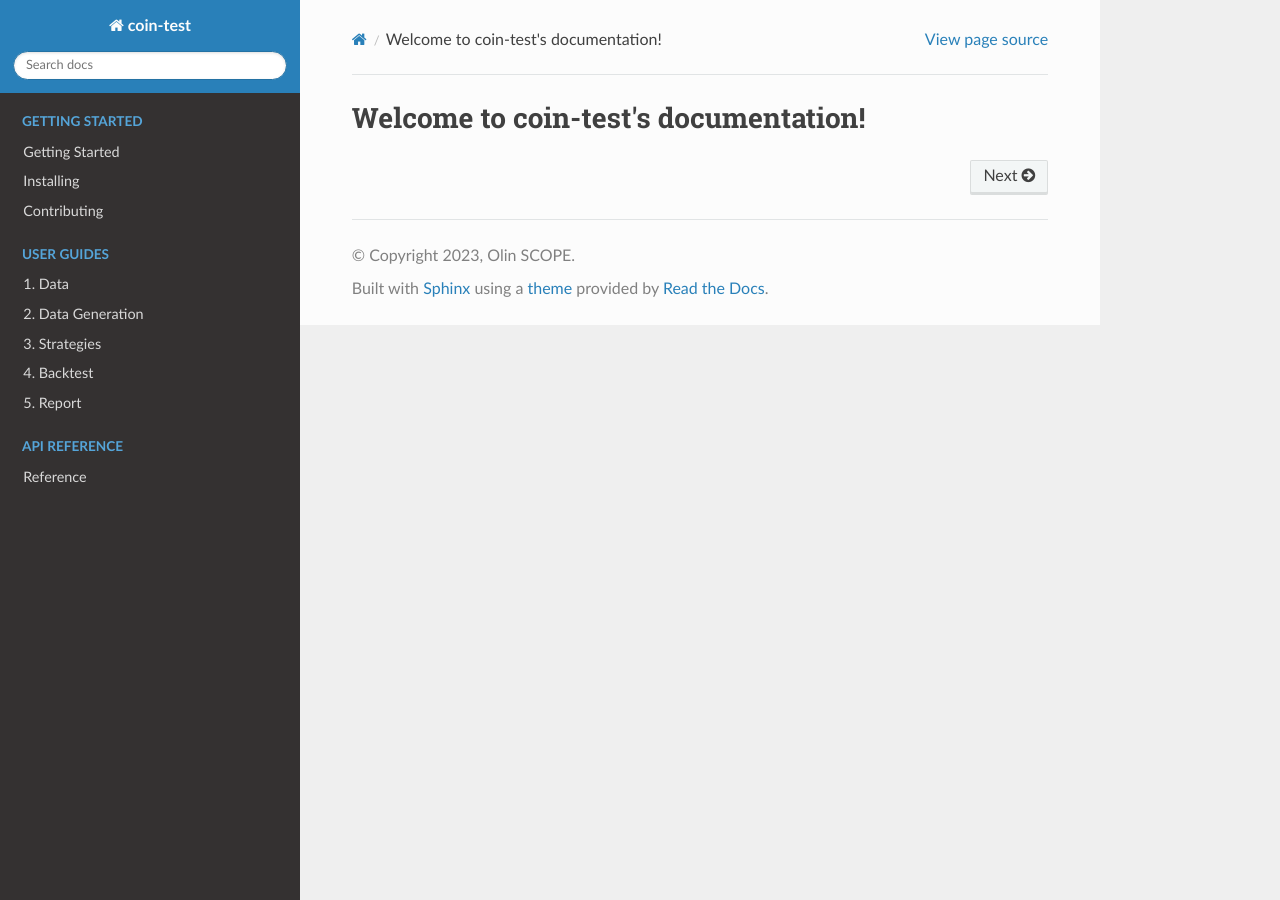
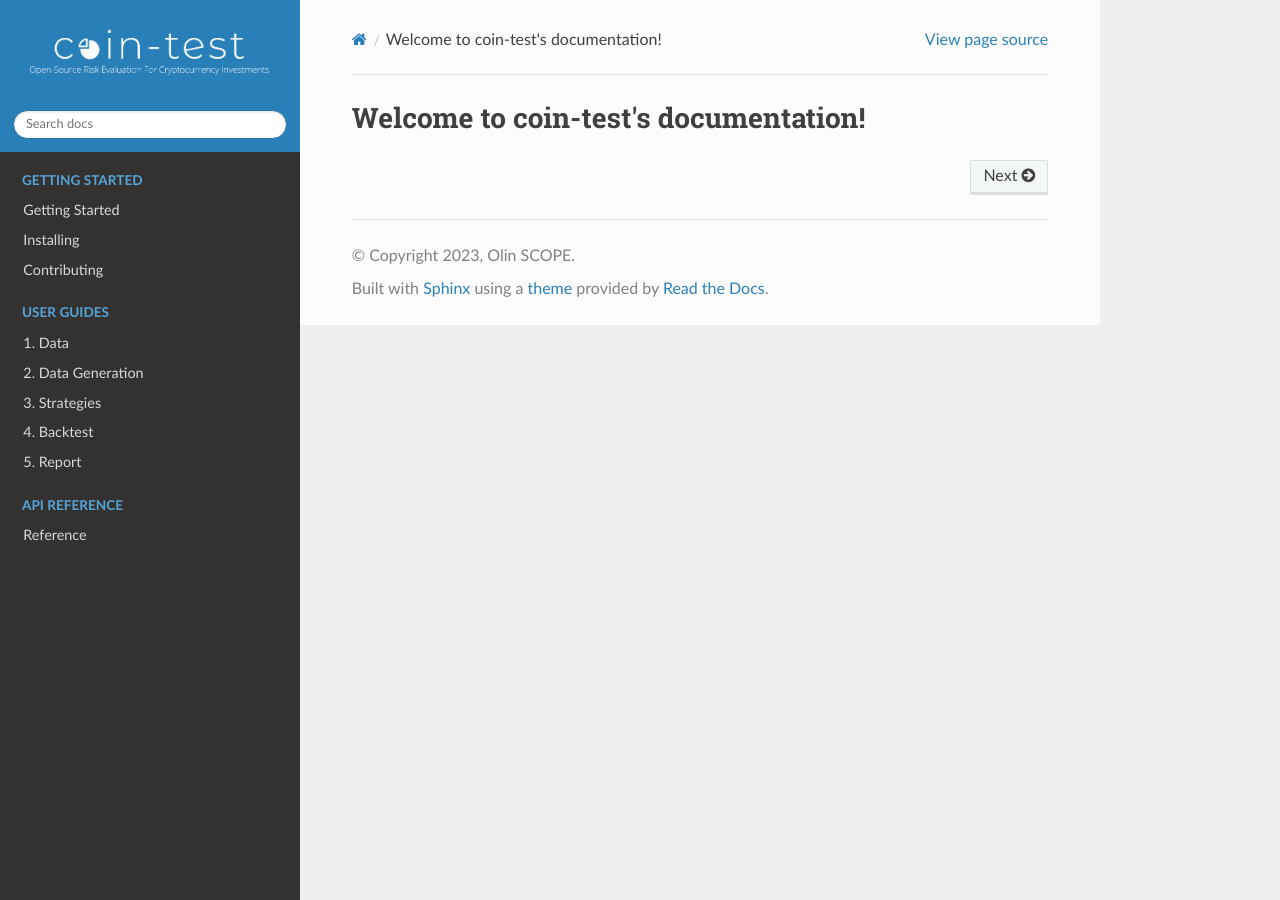
Before and after one commit to coin-test/coin-test, a Sphinx documentation site: the page built from docs/index.rst, in a window 1280 px wide. Built offline with Sphinx 7.4.7 and the Read the Docs theme 2.0.0, drawn with Linux system fonts in a browser that asks for light colours.

Commit message:
Add logo

```diff
--- a/docs/conf.py
+++ b/docs/conf.py
@@ -32,5 +32,13 @@ language = "python"
 # -- Options for HTML output -------------------------------------------------
 # https://www.sphinx-doc.org/en/master/usage/configuration.html#options-for-html-output
 
+html_logo = "_static/coin-test-logo-sphinx.png"
+
 html_theme = "sphinx_rtd_theme"
 # html_static_path = ["_static"]  # add this once static pages are necessary
+
+html_theme_options = {
+    "logo_only": True,
+    "prev_next_buttons_location": "bottom",
+    "collapse_navigation": True,
+}
```
Also changed, not shown: docs/_static/coin-test-logo-sphinx.png (added), docs/_static/coin-test-logo.png (added).
